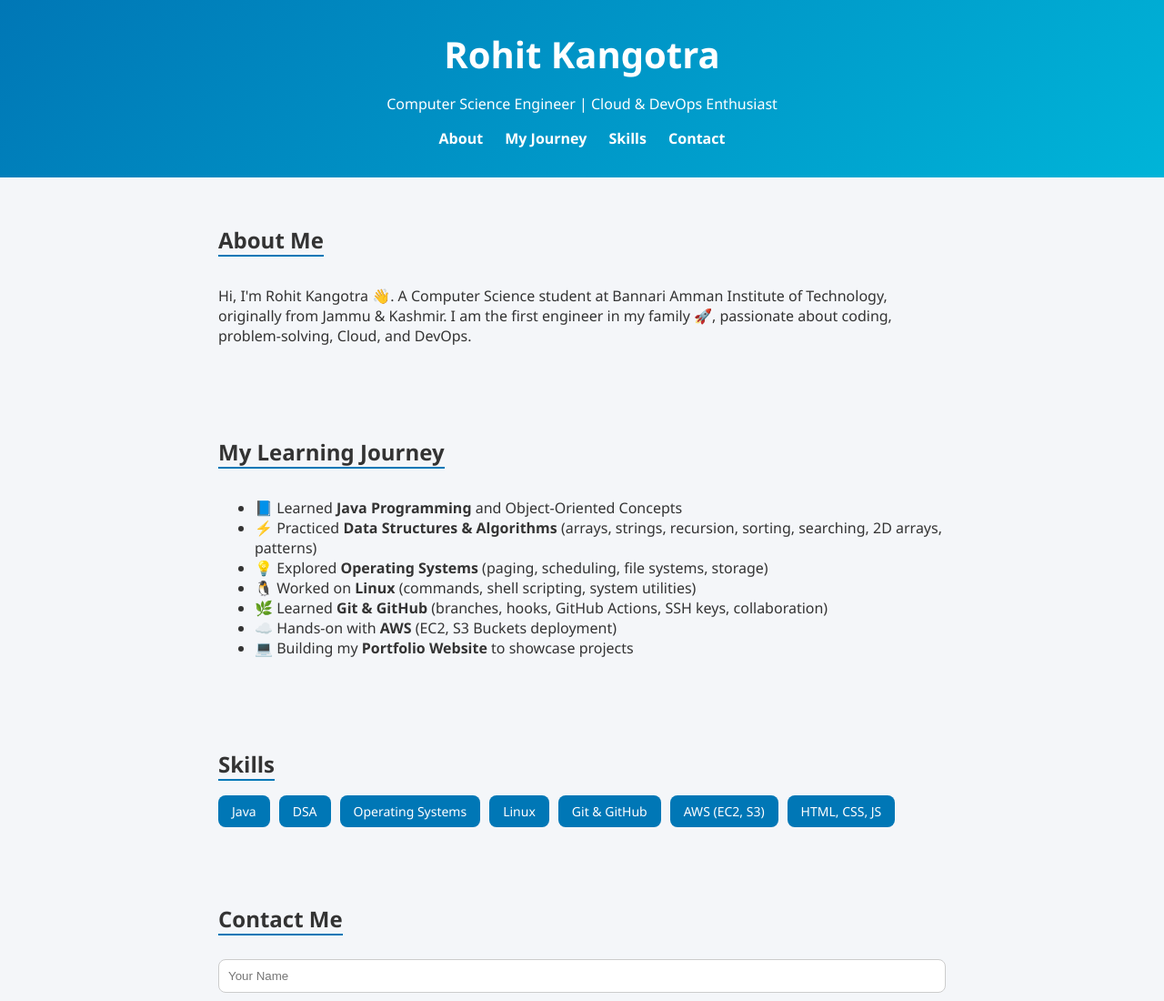
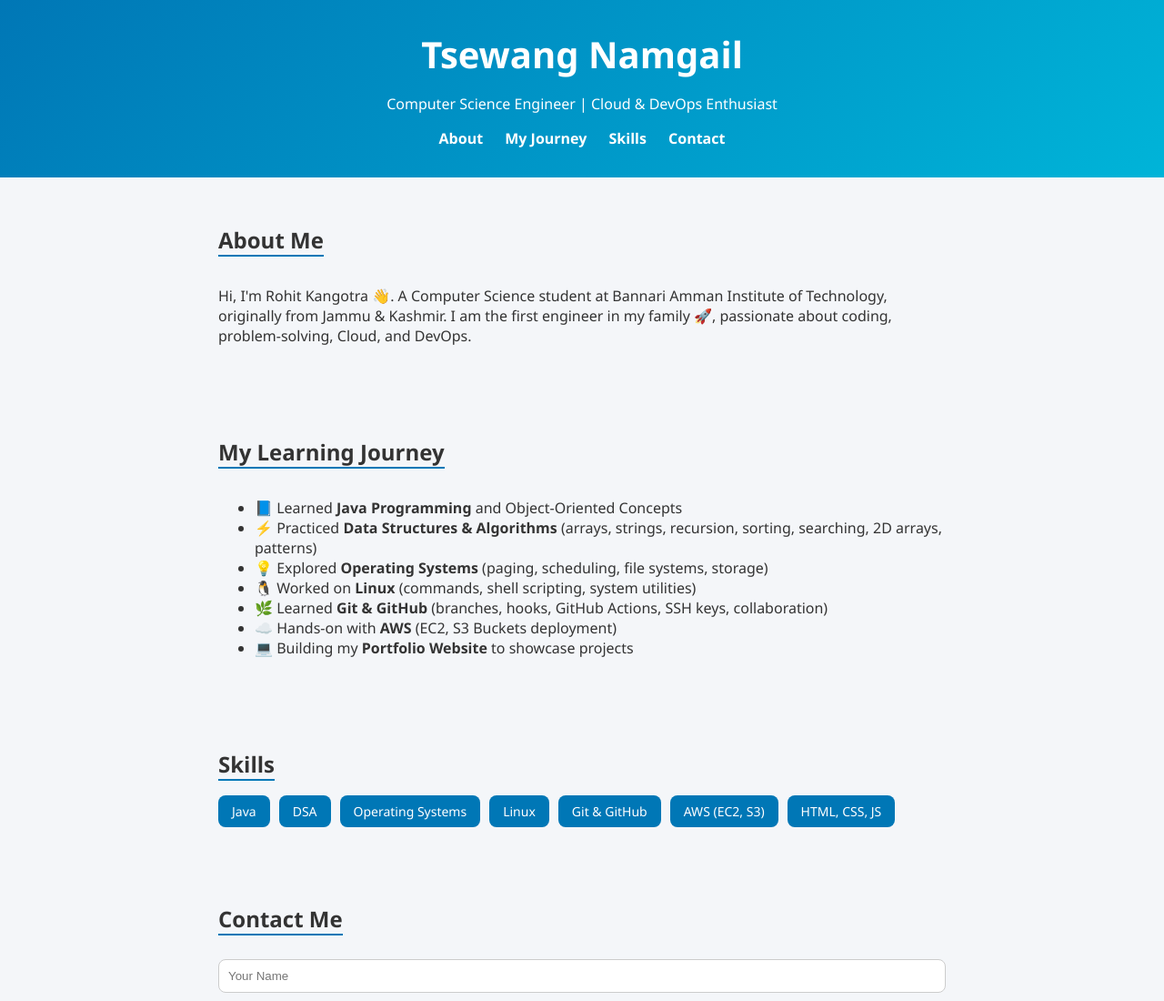
Before and after one commit to Rohit-Kangotra/PORTFOLIO, a plain HTML site: page index.html in a window 1280 px wide. Shown: the top 1100 px of the page at 91% size. Drawn offline with Linux system fonts and the light colour scheme.

Commit message:
Update index.html

```diff
--- a/index.html
+++ b/index.html
@@ -8,7 +8,7 @@
 </head>
 <body>
   <header>
-    <h1>Rohit Kangotra</h1>
+    <h1>Tsewang Namgail</h1>
     <p>Computer Science Engineer | Cloud & DevOps Enthusiast</p>
     <nav>
       <a href="#about">About</a>
```
